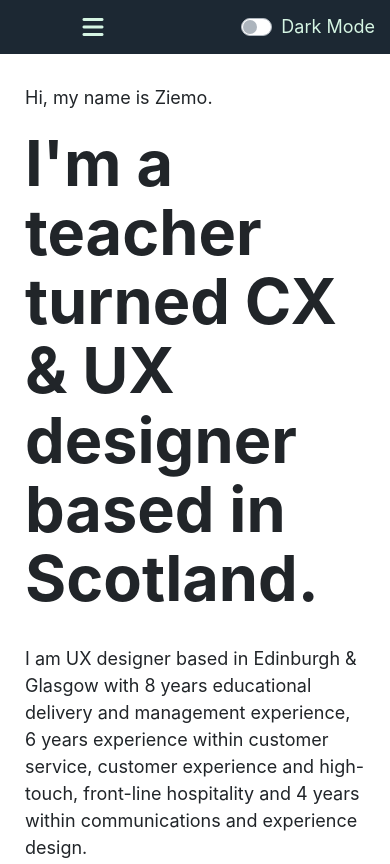
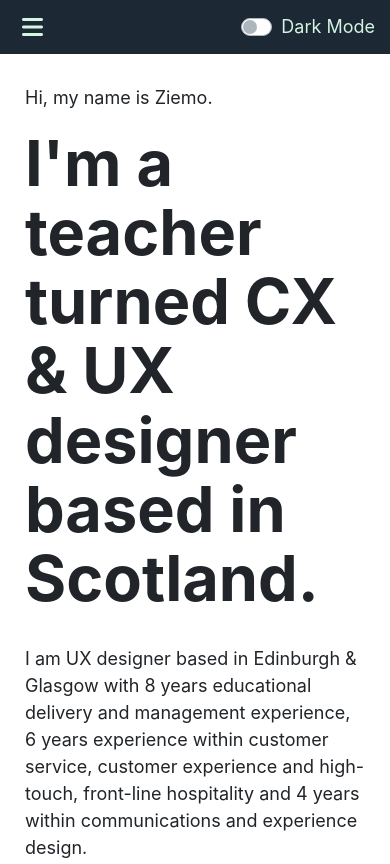
Before and after one commit to kablemo/leafsupply, a website: page index.html in a window 390 px wide. Shown: the top 864 px of the page. Drawn offline with nearby package versions, Linux system fonts and the light colour scheme.

Commit message:
Update styles.css

```diff
--- a/styles.css
+++ b/styles.css
@@ -272,6 +272,7 @@ i:hover {
 
 	.fa-bars:before {
 		color: #D5F5E3;
+		margin-left: -100px;
 	}
 
 	.p-4 {
@@ -351,6 +352,7 @@ i:hover {
 
 	.fa-bars:before {
 		color: #D5F5E3;
+		margin-left: -100px;
 	}
 
 	.p-4 {
```
